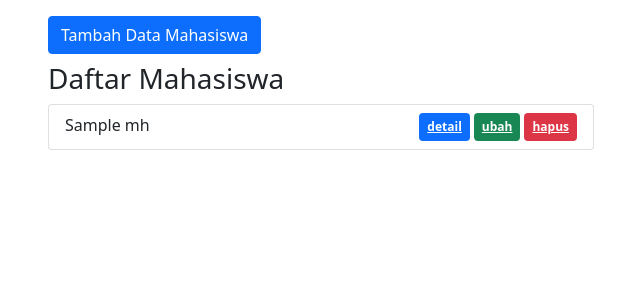
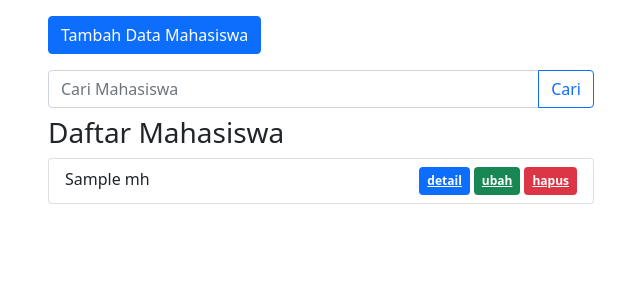
Before and after one commit to AzharLuthfi/prakweb2024_a_223040086_pw, a PHP site: the page made by mvc/app/views/mahasiswa/index.php in a window 1280 px wide. Shown: the part 56-356 px from the top of the page, without its empty margins (34-674 px from the left). Run offline with PHP 8.4, Linux system fonts and the light colour scheme; the template is opened without the code that fills it: most values are stand-ins (such as "Sample title", 1, 10 or a date in 2020); some libraries are stand-ins or nearby versions.

Commit message:
Video 13 MVC - Search

```diff
--- a/mvc/app/views/mahasiswa/index.php
+++ b/mvc/app/views/mahasiswa/index.php
@@ -4,13 +4,31 @@
             <?php Flasher::flash() ?>
         </div>
     </div>
-    <div class="row">
+
+    <div class="row mb-2">
         <div class="col-lg-6">
             <!-- Button trigger modal -->
             <button type="button" class="btn btn-primary mb-2 tombolTambahData" data-bs-toggle="modal"
                 data-bs-target="#formModal">
                 Tambah Data Mahasiswa
             </button>
+        </div>
+    </div>
+
+    <div class="row mb-2">
+        <div class="col-lg-6">
+            <form action="<?php echo BASEURL; ?>/mahasiswa/cari" method="POST">
+                <div class="input-group">
+                    <input type="text" class="form-control" placeholder="Cari Mahasiswa" name="keyword" id="keyword"
+                        autocomplete="off">
+                    <button class="btn btn-outline-primary" type="submit" id="tombolCari">Cari</button>
+                </div>
+
+            </form>
+        </div>
+    </div>
+    <div class="row">
+        <div class="col-lg-6">
             <h3>Daftar Mahasiswa</h3>
 
             <ul class="list-group">
```
Also changed, not shown: mvc/app/controllers/Mahasiswa.php (+8 -0 lines), mvc/app/models/Mahasiswa_model.php (+15 -0 lines).
